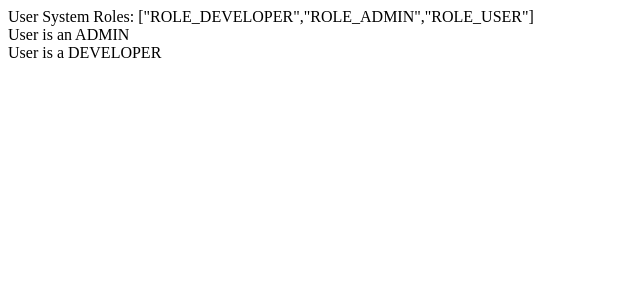
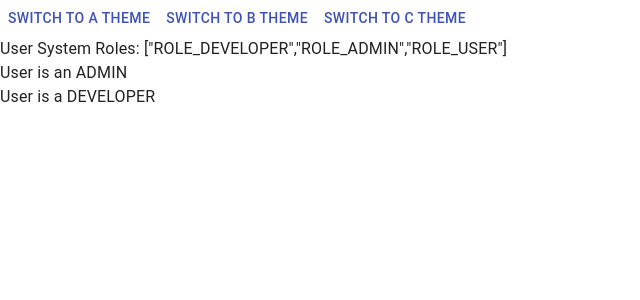
Before and after one commit to probstin/vite-providers, a React (Vite) app: page / in a window 1280 px wide. Shown: the top 300 px of the page, without its empty margins (0-640 px from the left). Built offline with nearby package versions, Linux system fonts and the light colour scheme; data requests are answered from the project's data file.

Commit message:
add an axios provider

```diff
--- a/db.json
+++ b/db.json
@@ -10,5 +10,11 @@
             "CUSTOM_ROLE_1",
             "CUSTOM_ROLE_2"
         ]
-    }
+    },
+    "employees": [
+        {
+            "id": 1,
+            "name": "justin"
+        }
+    ]
 }
--- a/package.json
+++ b/package.json
@@ -11,6 +11,9 @@
     "preview": "vite preview"
   },
   "dependencies": {
+    "@emotion/react": "^11.11.1",
+    "@emotion/styled": "^11.11.0",
+    "@mui/material": "^5.15.0",
     "axios": "^1.6.2",
     "react": "^18.2.0",
     "react-dom": "^18.2.0"
--- a/src/App.tsx
+++ b/src/App.tsx
@@ -1,11 +1,30 @@
+import Button from "@mui/material/Button";
 import { SYSTEM_ROLES } from "./main";
 import { useCheckPermissions, useUserSystemRoles } from "./providers/AuthorizationProvider";
+import { useCustomTheme } from "./providers/CustomThemeProvider";
+import { useAxios } from "./providers/AxiosProvider";
+import { useEffect } from "react";
 
 function App() {
   const userSystemRoles = useUserSystemRoles();
+  const { setActiveTheme } = useCustomTheme();
+  const primaryApi = useAxios('primary');
+
+  useEffect(() => {
+    primaryApi.get('employees').then(res => console.log(res.data));
+  }, []);
 
   return (
     <>
+      <Button onClick={() => setActiveTheme('aTheme')}>
+        Switch to A Theme
+      </Button>
+      <Button onClick={() => setActiveTheme('bTheme')}>
+        Switch to B Theme
+      </Button>
+      <Button onClick={() => setActiveTheme('cTheme')}>
+        Switch to C Theme
+      </Button>
       <div>User System Roles: {JSON.stringify(userSystemRoles)}</div>
       {useCheckPermissions(SYSTEM_ROLES.ROLE_ADMIN) && <div>User is an ADMIN</div>}
       {useCheckPermissions(SYSTEM_ROLES.ROLE_DEVELOPER) && <div>User is a DEVELOPER</div>}
--- a/src/main.tsx
+++ b/src/main.tsx
@@ -1,9 +1,50 @@
+import { ThemeOptions } from '@mui/material/styles';
 import React from 'react';
 import ReactDOM from 'react-dom/client';
 import App from './App.tsx';
 import AuditProvider from './providers/AuditProvider.tsx';
+import { AuthenticationProvider } from './providers/AuthenticationProvider.tsx';
 import { AuthorizationProvider } from './providers/AuthorizationProvider.tsx';
-import { AuthenticationProvider } from './providers/AuthenticationProvider.tsx';
+import { CustomThemeProvider } from './providers/CustomThemeProvider.tsx';
+import AxiosProvider from './providers/AxiosProvider.tsx';
+
+const aTheme: ThemeOptions = {
+  palette: {
+    mode: 'light',
+    primary: {
+      main: '#3f51b5',
+    },
+    secondary: {
+      main: '#f50057',
+    },
+  },
+};
+
+const bTheme: ThemeOptions = {
+  palette: {
+    mode: 'dark',
+    primary: {
+      main: '#3f51b5',
+    },
+    secondary: {
+      main: '#f50057',
+    },
+  }
+};
+
+const cTheme: ThemeOptions = {
+  palette: {
+    mode: 'dark',
+    primary: {
+      main: '#ff5722',
+    },
+    secondary: {
+      main: '#f50057',
+    },
+  },
+}
+
+const customThemes = { aTheme, bTheme, cTheme };
 
 export enum SYSTEM_ROLES {
   ROLE_ADMIN = "ROLE_ADMIN",
@@ -11,12 +52,21 @@ export enum SYSTEM_ROLES {
   ROLE_USER = "ROLE_USER",
 }
 
+const apiUrls = {
+  primary: 'http://localhost:4500/',
+  secondary: 'http://localhost:4500/',
+};
+
 ReactDOM.createRoot(document.getElementById('root')!).render(
   <React.StrictMode>
     <AuthenticationProvider>
       <AuthorizationProvider mode="client" configFileName="authorization.json">
         <AuditProvider>
-          <App />
+          <AxiosProvider apiUrls={apiUrls}>
+            <CustomThemeProvider themes={customThemes}>
+              <App />
+            </CustomThemeProvider>
+          </AxiosProvider>
         </AuditProvider>
       </AuthorizationProvider>
     </AuthenticationProvider>
--- /dev/null
+++ b/src/providers/AxiosProvider.tsx
@@ -0,0 +1,45 @@
+import axios, { AxiosInstance } from 'axios';
+import React, { createContext, useContext } from 'react';
+
+interface AxiosInstancesContextProps {
+    instances: { [key: string]: AxiosInstance };
+}
+
+const AxiosProviderContext = createContext<AxiosInstancesContextProps | undefined>(undefined);
+const { Provider } = AxiosProviderContext;
+
+export default function AxiosProvider({ children, apiUrls }: any & React.PropsWithChildren) {
+    const globalAxiosDefaults = {
+        headers: {
+            Authorization: 'Bearer your_token_here' // Replace with your actual token
+            // ... other global headers or settings
+        }
+    };
+
+    const instances = Object
+        .keys(apiUrls)
+        .reduce((acc, key) => {
+            acc[key] = axios.create({ baseURL: apiUrls[key], ...globalAxiosDefaults });
+            return acc;
+        }, {} as { [key: string]: AxiosInstance });
+
+    return (
+        <Provider value={{ instances }}>
+            {children}
+        </Provider>
+    );
+}
+
+export const useAxios = (name: string) => {
+    const context = useContext(AxiosProviderContext);
+    if (!context) {
+        throw new Error('useAxios must be used within a AxiosProvider');
+    }
+
+    const axiosInstance = context.instances[name];
+    if (!axiosInstance) {
+        throw new Error(`No axios instance named "${name}" found`);
+    }
+
+    return axiosInstance;
+};
--- /dev/null
+++ b/src/providers/CustomThemeProvider.tsx
@@ -0,0 +1,48 @@
+import { CssBaseline } from '@mui/material';
+import { ThemeOptions, ThemeProvider, createTheme } from '@mui/material/styles';
+import React, { createContext, useContext, useEffect, useMemo, useState } from 'react';
+
+interface ThemeContextType {
+    activeTheme: ThemeOptions;
+    setActiveTheme: (themeName: string) => void;
+}
+
+const ThemeContext = createContext<ThemeContextType>(null!);
+
+export const useCustomTheme = () => useContext(ThemeContext);
+
+interface CustomThemeProviderProps {
+    children: React.ReactNode;
+    themes: { [themeName: string]: ThemeOptions };
+    defaultThemeName?: string;
+}
+
+export const CustomThemeProvider: React.FC<CustomThemeProviderProps> = ({ children, themes, defaultThemeName }) => {
+    const [activeThemeName, setActiveThemeName] = useState(defaultThemeName || Object.keys(themes)[0]);
+
+    const activeTheme = useMemo(() => {
+        return createTheme(themes[activeThemeName]);
+    }, [activeThemeName, themes]);
+
+    useEffect(() => {
+        if (!themes[activeThemeName]) {
+            const newThemeName = Object.keys(themes)[0];
+            setActiveThemeName(newThemeName);
+        }
+    }, [activeThemeName, themes]);
+
+    const changeTheme = (themeName: string) => {
+        if (themes[themeName]) {
+            setActiveThemeName(themeName);
+        }
+    };
+
+    return (
+        <ThemeContext.Provider value={{ activeTheme, setActiveTheme: changeTheme }}>
+            <ThemeProvider theme={activeTheme}>
+                <CssBaseline />
+                {children}
+            </ThemeProvider>
+        </ThemeContext.Provider>
+    );
+};
```
Also changed, not shown: 1 other file (tests, documents, lock files or other folders).
